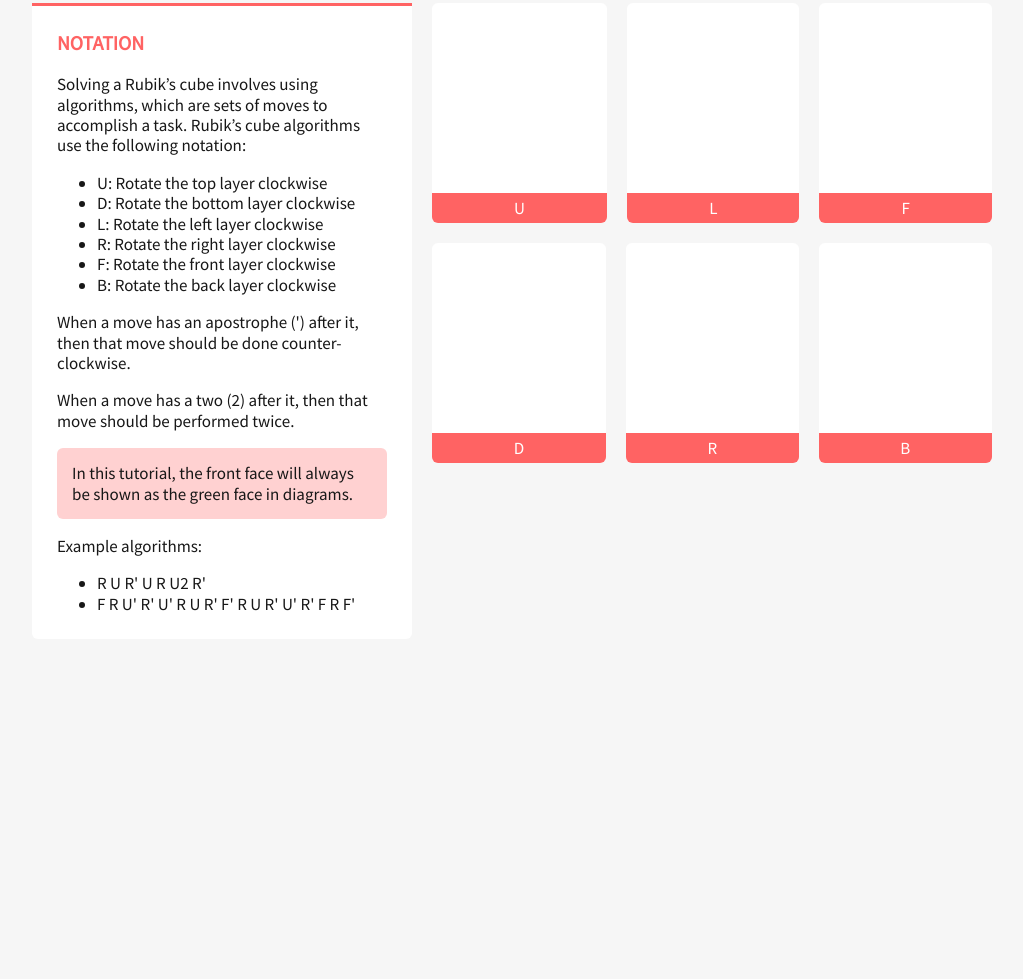
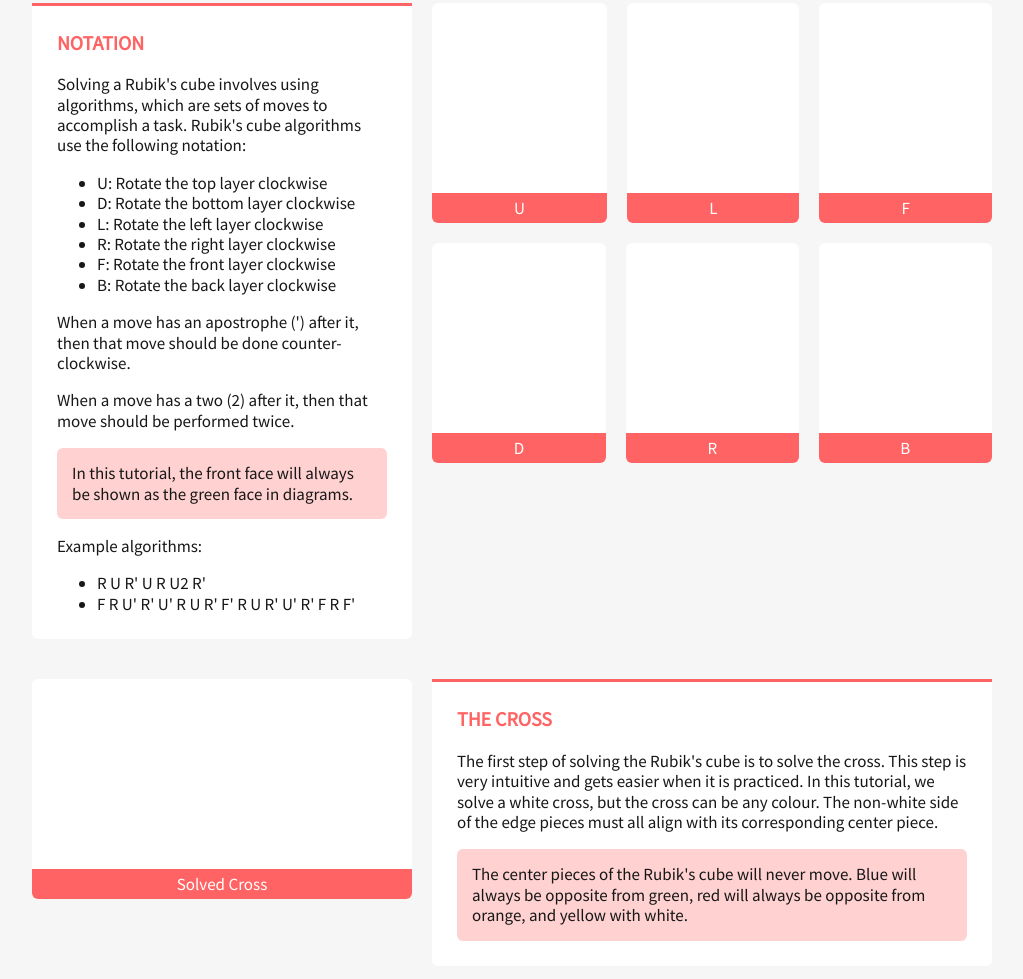
Before and after one commit to arielbob/cubedoc, a React app: page /how-to-solve in a window 1280 px wide. Shown: the part 371-1350 px from the top of the page, without its empty margins (128-1151 px from the left). Before the commit the page ends 1030 px from the top, so only its background shows below. Built offline with nearby package versions, Linux system fonts and the light colour scheme; some packages are replaced by stand-ins of ours.

Commit message:
Added cross step to 3x3

```diff
--- a/src/containers/Solve3x3/index.js
+++ b/src/containers/Solve3x3/index.js
@@ -7,10 +7,10 @@
         <h1 className='title-big'>3x3</h1>
         <h2 className='article-name'>How to Solve</h2>
         <section className='instructions instructions-3x3'>
-          <section className='step1'>
+          <section className='step step1'>
             <section className='card step-card'>
               <h3>Notation</h3>
-              <p>Solving a Rubik’s cube involves using algorithms, which are sets of moves to accomplish a task. Rubik’s cube algorithms use the following notation:</p>
+              <p>Solving a Rubik's cube involves using algorithms, which are sets of moves to accomplish a task. Rubik's cube algorithms use the following notation:</p>
               <ul>
                 <li>U: Rotate the top layer clockwise</li>
                 <li>D: Rotate the bottom layer clockwise</li>
@@ -53,6 +53,16 @@
               </div>
             </section>
           </section>
+          <section className='step step2'>
+            <div className='card img-card'>
+              <span className='caption'>Solved Cross</span>
+            </div>
+            <section className='card step-card'>
+              <h3>The Cross</h3>
+              <p>The first step of solving the Rubik's cube is to solve the cross. This step is very intuitive and gets easier when it is practiced. In this tutorial, we solve a white cross, but the cross can be any colour. The non-white side of the edge pieces must all align with its corresponding center piece.</p>
+              <p className='text-warning'>The center pieces of the Rubik's cube will never move. Blue will always be opposite from green, red will always be opposite from orange, and yellow with white.</p>
+            </section>
+          </section>
         </section>
       </div>
     );
--- a/src/stylesheets/_cards.scss
+++ b/src/stylesheets/_cards.scss
@@ -173,10 +173,11 @@
 }
 
 .step-card {
+  background-color: $nav-background;
+  border-radius: 0 0 $card-border-radius $card-border-radius;
+  border-top: 3px solid #000000;
+  flex-grow: 1;
   padding: $card-gutter;
-  border-top: 3px solid #000000;
-  border-radius: 0 0 $card-border-radius $card-border-radius;
-  background-color: $nav-background;
   h3 {
     margin-top: 0;
   }
--- a/src/stylesheets/_steps.scss
+++ b/src/stylesheets/_steps.scss
@@ -1,9 +1,24 @@
+.step {
+  display: flex;
+  margin-top: $content-margin;
+}
+
+@media only screen and (max-width: $breakpoint-lg) {
+  .step {
+    flex-direction: column;
+    .step-card {
+      margin-bottom: $gutter;
+      min-width: auto;
+      width: 100%;
+    }
+  }
+}
+
 .step1 {
-  display: flex;
   .step-card {
-    min-width: 380px;
     flex-basis: 0;
     flex-grow: 2;
+    min-width: 380px;
   }
   .diagrams-notation {
     flex-grow: 3;
@@ -13,16 +28,6 @@
   }
 }
 
-@media only screen and (max-width: $breakpoint-lg) {
-  .step1 {
-    flex-direction: column;
-    .step-card {
-      margin-bottom: $gutter;
-      min-width: auto;
-      width: 100%;
-    }
-  }
-}
 
 @media only screen and (max-width: $breakpoint) {
   .step1 {
@@ -38,3 +43,22 @@
     }
   }
 }
+
+.step2 {
+  .img-card {
+    min-width: 380px;
+    height: 220px;
+  }
+}
+
+@media only screen and (max-width: $breakpoint-lg) {
+  .step2 {
+    flex-direction: column-reverse;
+    .card {
+      margin-right: 0;
+    }
+    .img-card {
+      min-width: auto;
+    }
+  }
+}
```
